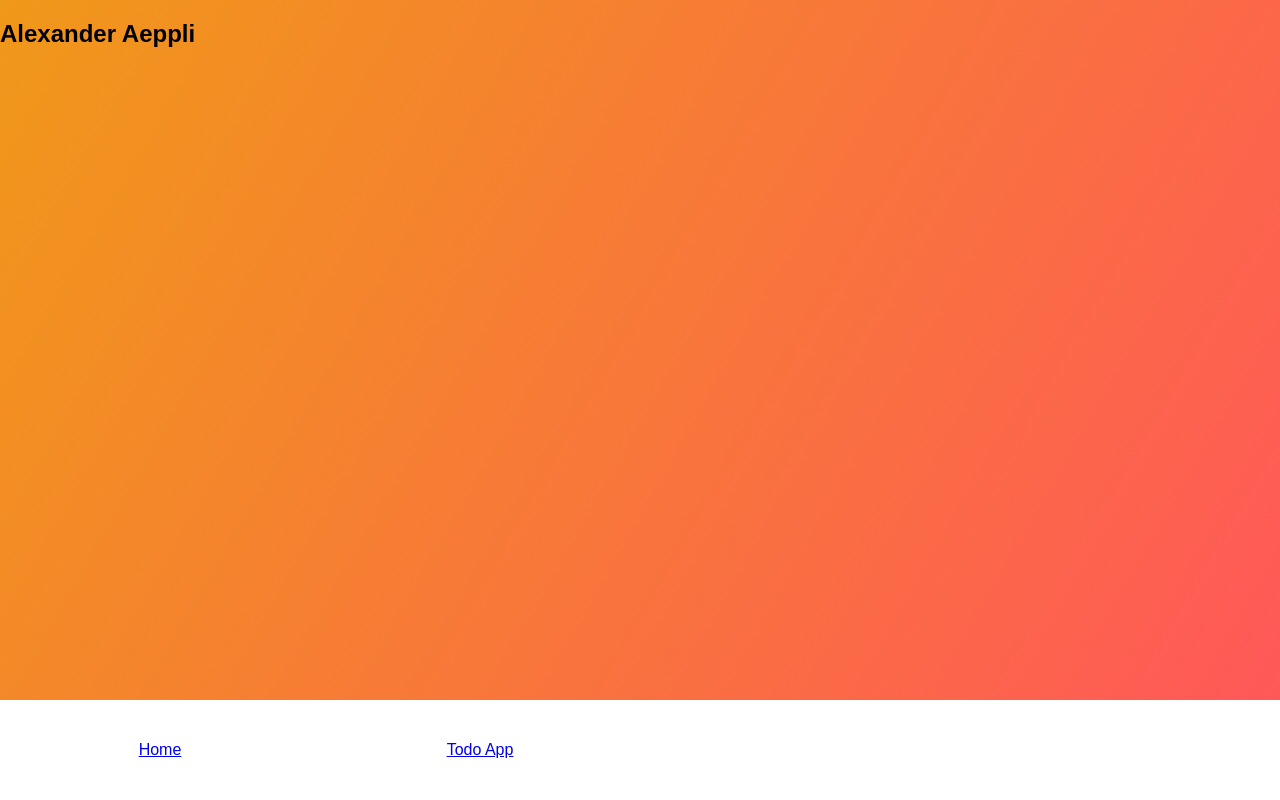
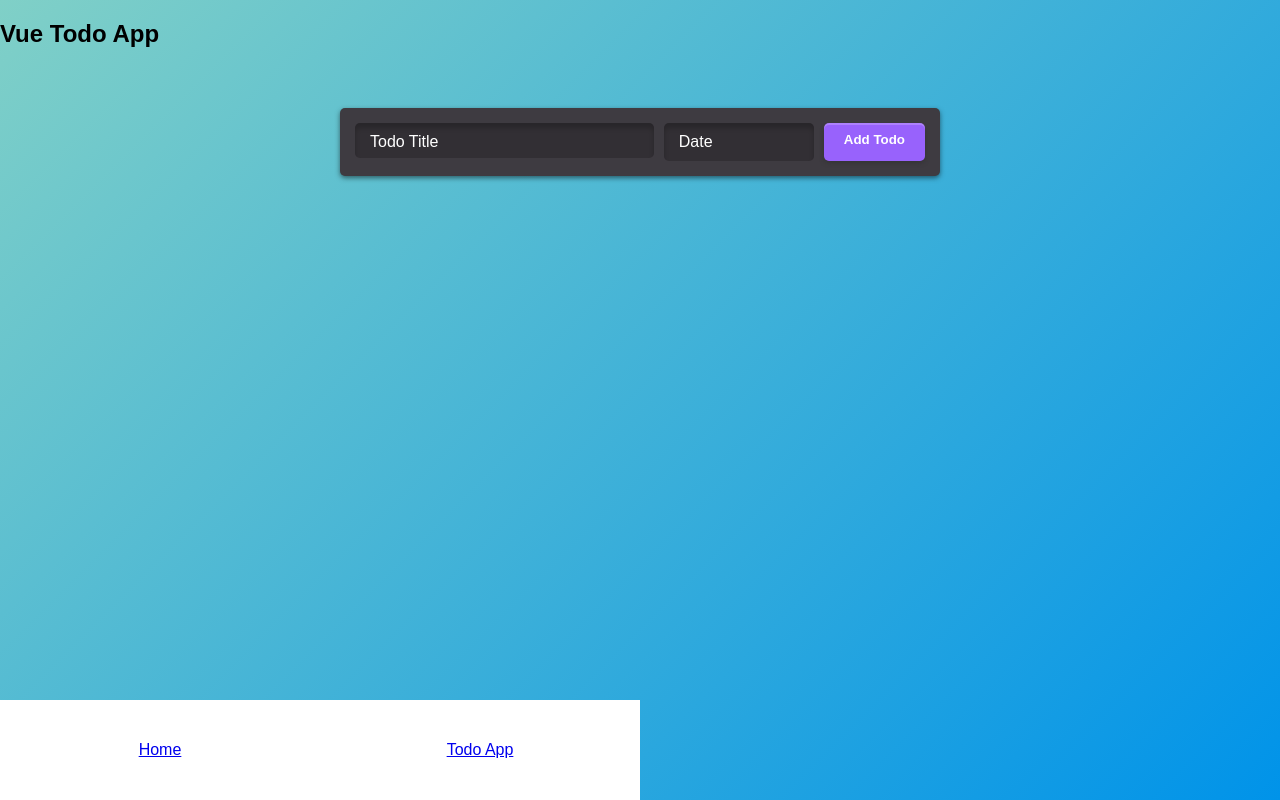
Before and after one commit to alexanderaeppli/alexanderaeppli, a Vue app: page /todo-app in a window 1280 px wide. Built offline with nearby package versions, Linux system fonts and the light colour scheme.

Commit message:
background transition

```diff
--- a/src/App.vue
+++ b/src/App.vue
@@ -1,9 +1,12 @@
 <template>
-  <router-view class="component"/>
-  <nav class="nav">
-    <router-link class="nav__item" :to="{ name: 'Home' }">Home</router-link>
-    <router-link class="nav__item" :to="{ name: 'TodoApp' }">Todo App</router-link>
-  </nav>
+  <div class="app__inner" :style="{ backgroundPosition: currentBackgroundPosition }">
+    <router-view class="component" @emitBackgroundPosition="setBackgoundPositon" />
+
+    <nav class="nav">
+      <router-link class="nav__item" :to="{ name: 'Home' }">Home</router-link>
+      <router-link class="nav__item" :to="{ name: 'TodoApp' }">Todo App</router-link>
+    </nav>
+  </div>
 </template>
 
 <script>
@@ -11,11 +14,12 @@ export default {
   name: 'App',
   data() {
     return {
+      currentBackgroundPosition: '',
     };
   },
-  computed: {
-    currentTabComponent() {
-      return this.currentTab.toLowerCase().replace(' ', '-');
+  methods: {
+    setBackgoundPositon(position) {
+      this.currentBackgroundPosition = position;
     },
   },
 };
@@ -32,11 +36,15 @@ body {
   margin: 0;
 }
 
-#app {
+.app__inner {
+  min-height: 100vh;
   width: 100%;
   display: flex;
   flex-flow: column wrap;
-  min-height: 100vh;
+  background-image: linear-gradient(135deg, #ff5858 0%, #f09819  25%, #80D0C7 75%, #0093E9 100%);
+  //background-image: linear-gradient(135deg,#0093E9 0%, #80D0C7 100%);
+  background-size: 400% 400%;
+  transition: background-position 1s ease-in-out;
 }
 
 .component {
@@ -59,6 +67,5 @@ body {
   align-items: center;
   border: none;
   padding: 0;
-
 }
 </style>
--- a/src/router/index.js
+++ b/src/router/index.js
@@ -1,4 +1,4 @@
-import { createRouter, createWebHashHistory } from 'vue-router';
+import { createRouter, createWebHistory } from 'vue-router';
 import Home from '../views/Home';
 import TodoApp from '../views/TodoApp';
 
@@ -16,7 +16,7 @@ const routes = [
 ];
 
 const router = createRouter({
-  history: createWebHashHistory(),
+  history: createWebHistory(),
   routes
 });
 
--- a/src/views/Home.vue
+++ b/src/views/Home.vue
@@ -8,15 +8,16 @@
 export default {
   props: {
     heading: String,
-    backgroundColor: String
-  }
+    backgroundColor: String,
+  },
+  mounted() {
+    this.$emit('emitBackgroundPosition', '0 0 ');
+  },
 };
 </script>
 
 <style lang="scss">
 .header {
   height: 100%;
-  background-color: #ff5858;
-  background-image: linear-gradient(-60deg, #ff5858 0%, #f09819 100%);
 }
 </style>
--- a/src/views/TodoApp.vue
+++ b/src/views/TodoApp.vue
@@ -1,5 +1,5 @@
 <template>
-  <div>
+  <div class="todo-page">
     <h2>Vue Todo App</h2>
     <todo/>
   </div>
@@ -9,11 +9,16 @@
 import todo from '../../todo/todo';
 export default {
   components: { todo },
+  emits: ['emitBackgroundPosition'],
   props: {
     heading: String,
     backgroundColor: String,
   },
+  mounted() {
+    this.$emit('emitBackgroundPosition', '100% 100%');
+  }
 };
 </script>
 
-<style lang="scss"></style>
+<style lang="scss">
+</style>
```
Also changed, not shown: 1 other file (tests, documents, lock files or other folders).
